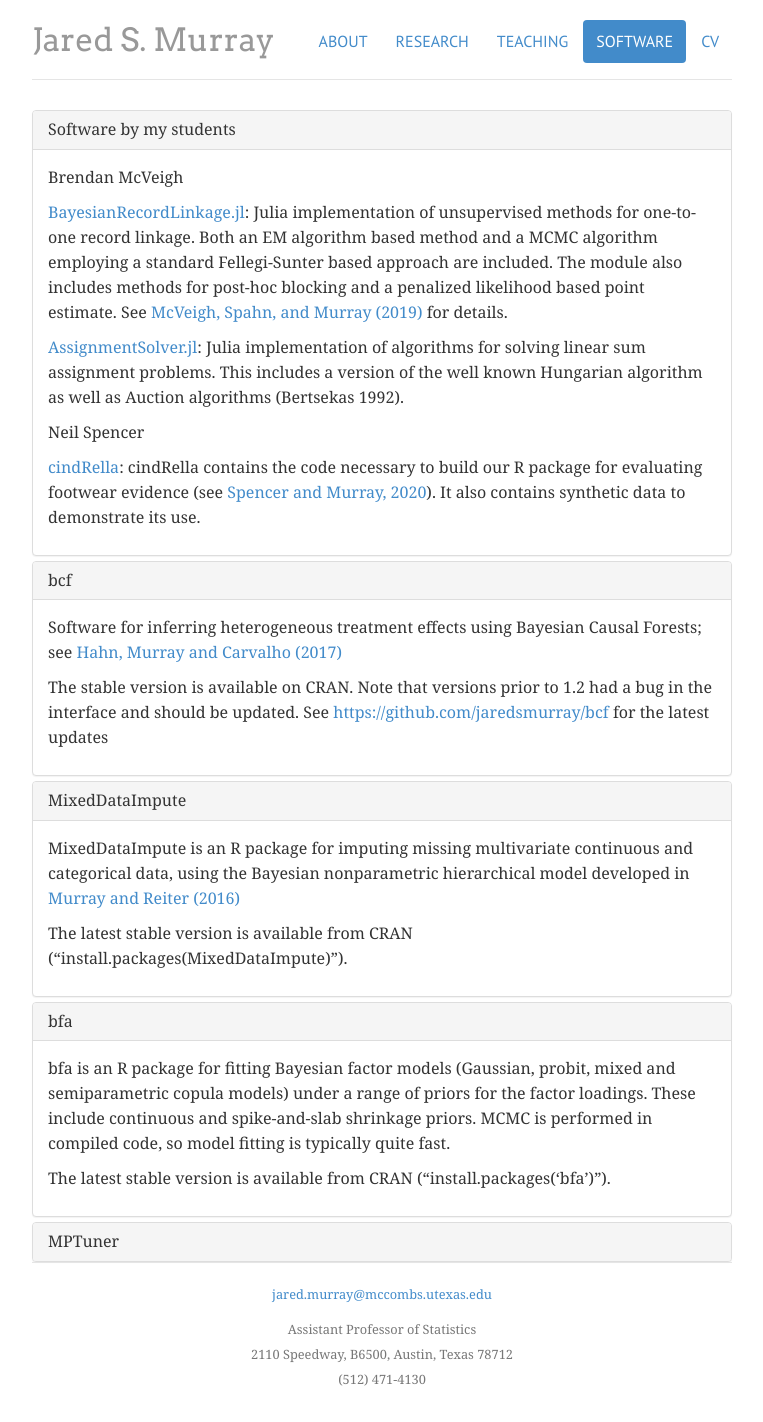
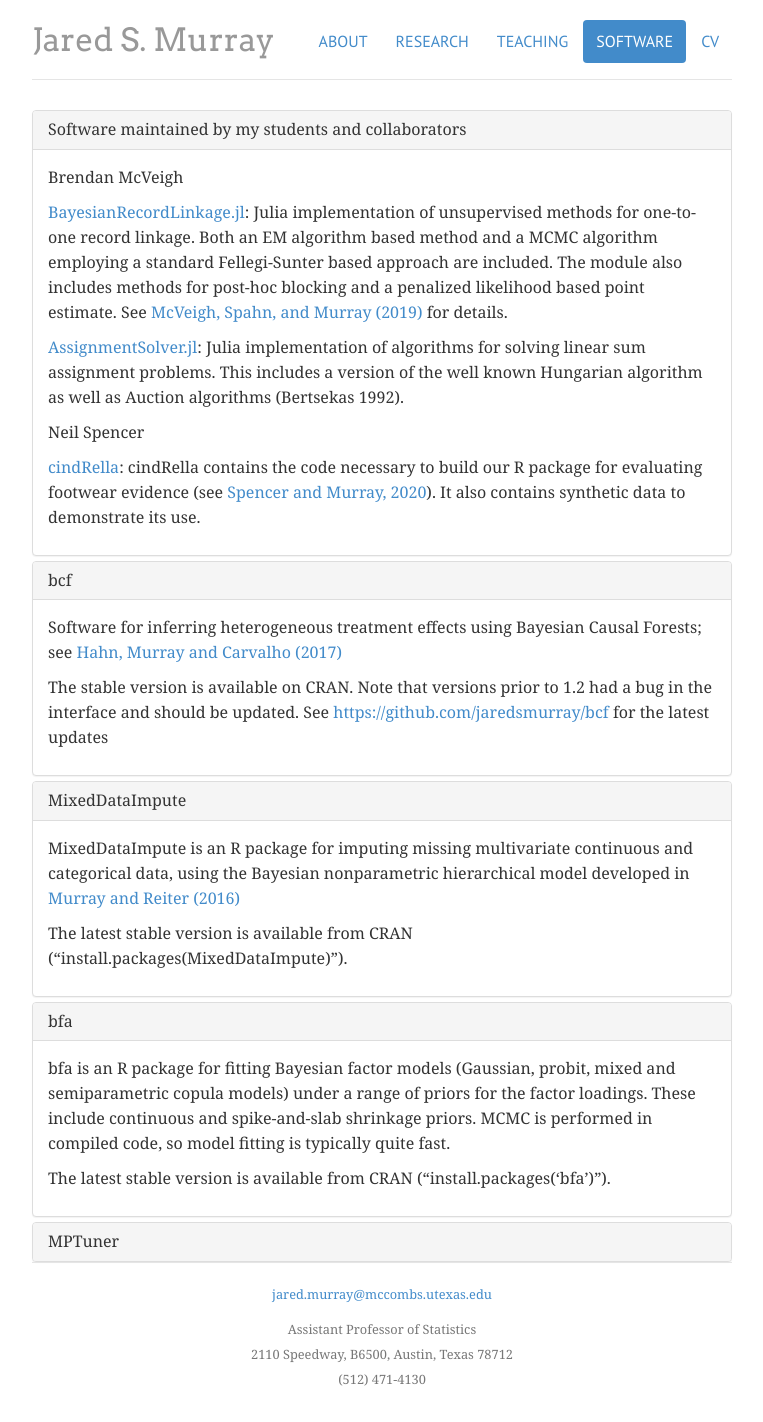
Before and after one commit to jaredsmurray/jaredsmurray.github.io, a Jekyll site: the page built from software/index.html, in a window 1280 px wide. Shown: the whole page, without its empty margins (258-1021 px from the left). Built offline with Jekyll 4.4.1, drawn with Linux system fonts in a browser that asks for light colours.

Commit message:
Update index.html

```diff
--- a/software/index.html
+++ b/software/index.html
@@ -13,7 +13,7 @@ software: active
     <div class="panel-heading">
       <h4 class="panel-title">
         <a class="accordion-toggle" data-toggle="collapse" data-parent="#accordion" href="#collapseOne">
-          Software by my students
+          Software maintained by my students and collaborators
         </a>
       </h4>
     </div>
```
